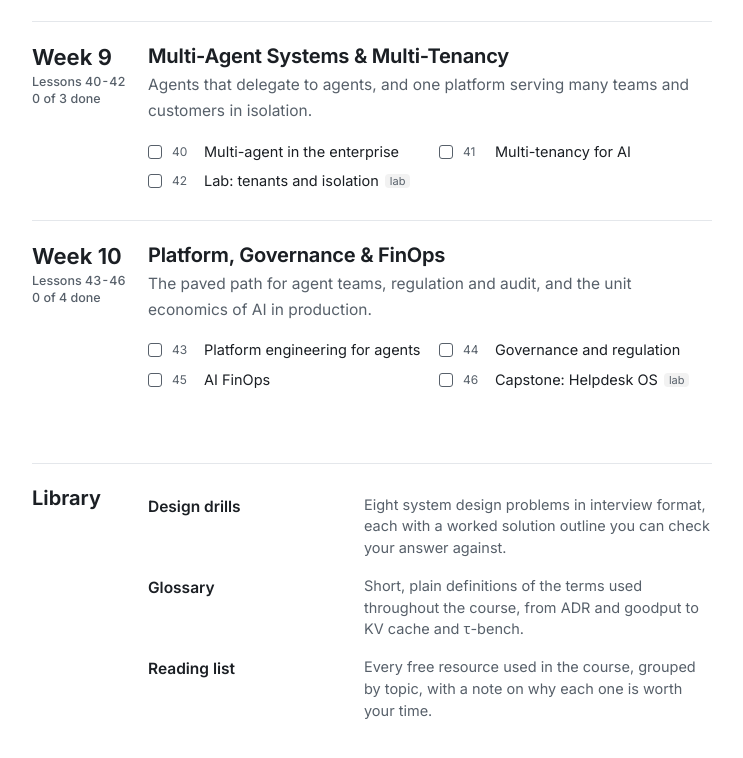
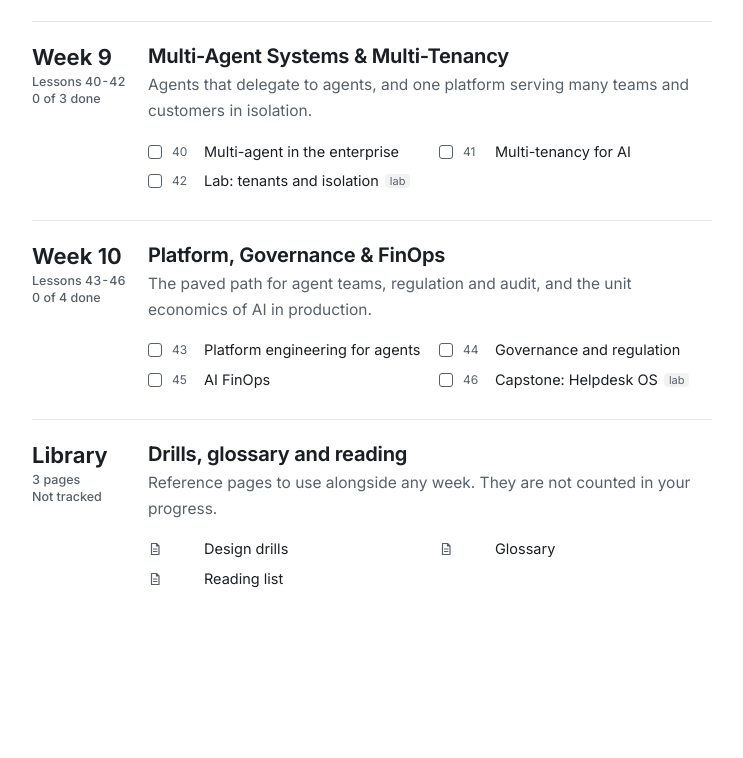
Before and after one commit to Rachneet/ai-system-design-course, a plain HTML site: page site/index.html in a window 1280 px wide. Shown: the part 3067-3825 px from the top of the page, without its empty margins (420-1163 px from the left). After the commit the page ends 3780 px from the top, so only its background shows below. Drawn offline with nearby package versions, Linux system fonts and the light colour scheme.

Commit message:
fix(ui): lay out the Library like the rest of the course
In the rail, Library rows left the checkbox and number columns empty, so their titles floated.
They now carry a small page icon in the checkbox slot. On the home page the Library had its own
three-column layout that lined up with nothing; it is now a week-style section with a label
column (3 pages, not tracked), a heading, a line saying the pages do not count towards progress,
and the same two-column list as the weeks.

```diff
--- a/site/index.html
+++ b/site/index.html
@@ -106,6 +106,9 @@ button { font: inherit; color: inherit; }
 .nav .lab-tag, .sheets .lab-tag { font-size: 11px; color: var(--ink-2); background: color-mix(in srgb, var(--ink) 6%, transparent); border-radius: 4px; padding: 0 5px; margin-left: 6px; vertical-align: 1px; }
 
 /* Tick boxes: state is the mark, never colour alone. */
+.ref { display: inline-block; width: 14px; height: 14px; margin-top: 3px; }
+.ref svg { display: block; width: 14px; height: 14px; }
+.ref path { fill: none; stroke: var(--ink-2); stroke-width: 1.2; stroke-linecap: round; stroke-linejoin: round; }
 .tick { position: relative; display: inline-block; width: 14px; height: 14px; border: 1.25px solid var(--ink-2); border-radius: 3px; margin-top: 3px; background: var(--sheet); flex: none; }
 .tick svg { position: absolute; inset: -4px -5px -2px -1px; width: 21px; height: 18px; overflow: visible; }
 .tick path { fill: none; stroke: var(--pen); stroke-width: 2.6; stroke-linecap: round; stroke-linejoin: round; }
@@ -322,13 +325,6 @@ figure.scrolls figcaption::after { content: " Scroll sideways for the full figur
 .sheets a:hover .t { text-decoration: underline; text-decoration-color: var(--pen); }
 .sheets .no { font-size: 12px; color: var(--ink-2); padding-top: 2px; }
 .sheets a.next-up .no { color: var(--red); font-weight: 600; }
-.library { margin-top: 44px; display: grid; grid-template-columns: 96px minmax(0, 1fr); gap: 20px; border-top: 1px solid var(--rule); padding-top: 22px; }
-.library h2 { margin: 0; font-size: 20px; font-weight: 650; }
-.library ul { list-style: none; margin: 0; padding: 0; }
-.library a { display: grid; grid-template-columns: minmax(0, 200px) 1fr; gap: 16px; padding: 8px 0; text-decoration: none; color: var(--ink); }
-.library a b { font-family: var(--font-display); font-size: 15.5px; font-weight: 600; }
-.library a span { color: var(--ink-2); font-size: 14.5px; line-height: 1.5; }
-.library a:hover b { text-decoration: underline; text-decoration-color: var(--pen); }
 .note { margin-top: 40px; color: var(--ink-2); font-size: 14.5px; max-width: 72ch; }
 
 @media (max-width: 900px) {
@@ -344,10 +340,9 @@ figure.scrolls figcaption::after { content: " Scroll sideways for the full figur
   .sheet { border-left: 0; border-right: 0; border-top: 0; }
   .sheet-body, .cover { padding: 28px max(16px, env(safe-area-inset-right, 0px)) 40px max(16px, env(safe-area-inset-left, 0px)); }
   body { font-size: 17px; }
-  .wk, .library { grid-template-columns: minmax(0, 1fr); gap: 8px; }
+  .wk { grid-template-columns: minmax(0, 1fr); gap: 8px; }
   .wk-no b { display: inline; font-size: 30px; }
   .wk-no small { display: inline; margin-left: 10px; }
-  .library a { grid-template-columns: minmax(0, 1fr); gap: 4px; }
   .pager { grid-template-columns: minmax(0, 1fr); }
 
   .pager .next { grid-column: 1; }
@@ -397,7 +392,7 @@ const WEEKS = {
   8: { title: "Policy & the Agent Supply Chain", blurb: "Policy as code for tool calls, human approvals, and registries that vet MCP servers, agents and skills." },
   9: { title: "Multi-Agent Systems & Multi-Tenancy", blurb: "Agents that delegate to agents, and one platform serving many teams and customers in isolation." },
   10: { title: "Platform, Governance & FinOps", blurb: "The paved path for agent teams, regulation and audit, and the unit economics of AI in production." },
-  99: { title: "Library", blurb: "Design drills, a glossary, and the full reading list." },
+  99: { title: "Library", blurb: "Reference pages to use alongside any week. They are not counted in your progress." },
 };
 const LIBRARY = 99;
 const CORE = [0, 1, 2, 3, 4, 5, 6], ENTERPRISE = [7, 8, 9, 10];
@@ -416,6 +411,7 @@ const pad2 = n => String(n).padStart(2, "0");
 /* ---------- Markdown ---------- */
 const esc = s => s.replace(/[&<>"]/g, c => ({ "&": "&amp;", "<": "&lt;", ">": "&gt;", '"': "&quot;" }[c]));
 const TICK = '<svg viewBox="0 0 21 18" aria-hidden="true"><path d="M3 10 L8.5 15 L19 2"/></svg>';
+const refMark = `<i class="ref" aria-hidden="true"><svg viewBox="0 0 14 14"><path d="M3.5 1.5h5l2.5 2.5v8.5h-7.5z M8.5 1.5v2.5h2.5 M5.5 7h3.5 M5.5 9.5h3.5"/></svg></i>`;
 const tickBox = (on, draw) => `<i class="tick${draw ? " draw" : ""}" aria-hidden="true">${on ? TICK : ""}</i>`;
 let quizCount = 0, figCount = 0, figPrefix = "";
 const renderer = new marked.Renderer();
@@ -652,7 +648,7 @@ function renderNav(current) {
     html += items.map(e => {
       const no = sheetNo[e.id] || "";
       const tracked = e.week < LIBRARY;
-      return `<li><a href="#${e.id}" ${e.id === current ? 'aria-current="page"' : ""}>${tracked ? tickBox(done.has(e.id)) : "<i></i>"}<span class="no">${no}</span><span class="t">${esc(e.title)}${e.kind === "lab" ? '<span class="lab-tag">lab</span>' : ""}</span></a></li>`;
+      return `<li><a href="#${e.id}" ${e.id === current ? 'aria-current="page"' : ""}>${tracked ? tickBox(done.has(e.id)) : refMark}<span class="no">${no}</span><span class="t">${esc(e.title)}${e.kind === "lab" ? '<span class="lab-tag">lab</span>' : ""}</span></a></li>`;
     }).join("");
     html += `</ul></section>`;
   }
@@ -675,7 +671,11 @@ function renderHome() {
       <ul class="sheets">${items.map(e => `<li><a href="#${e.id}"${e.id === next.id ? ' class="next-up"' : ""}>${tickBox(done.has(e.id))}<span class="no">${sheetNo[e.id]}</span><span class="t">${esc(e.short || e.title)}${e.kind === "lab" ? '<span class="lab-tag">lab</span>' : ""}</span></a></li>`).join("")}</ul>
     </div></section>`;
   };
-  const extras = (g[LIBRARY] || []).map(e => `<li><a href="#${e.id}"><b>${esc(e.title)}</b><span>${esc(e.summary || "")}</span></a></li>`).join("");
+  const library = g[LIBRARY] || [];
+  const extras = `<section class="wk"><div class="wk-no"><b>Library</b><small>${library.length} pages</small><small>Not tracked</small></div><div>
+      <h2>Drills, glossary and reading</h2><p>${esc(WEEKS[LIBRARY].blurb)}</p>
+      <ul class="sheets">${library.map(e => `<li><a href="#${e.id}">${refMark}<span class="no"></span><span class="t">${esc(e.short || e.title)}</span></a></li>`).join("")}</ul>
+    </div></section>`;
   const minutes = COURSE.reduce((s, e) => s + e.minutes, 0);
   const strip = `<p class="meta"><span>${n} of ${trackable.length} lessons done</span><span>Up next: <a href="#${next.id}">${esc(next.short || next.title)}</a></span><span>${(g[10] ? 10 : 6)} weeks, about ${Math.round(minutes / 60)} hours</span><span>Free</span></p>`;
   return `<div class="sheet"><div class="cover">${strip}
@@ -699,8 +699,7 @@ function renderHome() {
     <div class="weeks">${CORE.map(week).join("")}</div>
     ${ENTERPRISE.some(w => g[w]) ? `<section class="track"><h2>Enterprise track</h2>
       <p>Four more weeks on running agents across a company: a gateway for every model, identity and policy for every tool call, a registry of what is approved, many tenants, and the economics. Each week builds on a tested reference service.</p></section>
-    <div class="weeks">${ENTERPRISE.filter(w => g[w]).map(week).join("")}</div>` : ""}
-    <section class="library"><h2>Library</h2><ul>${extras}</ul></section>
+    <div class="weeks">${ENTERPRISE.filter(w => g[w]).map(week).join("")}${library.length ? extras : ""}</div>` : `<div class="weeks">${library.length ? extras : ""}</div>`}
   </div></div>`;
 }
 
```
Also changed, not shown: scripts/template.html (+13 -14 lines), site/standalone.html (+13 -14 lines).
